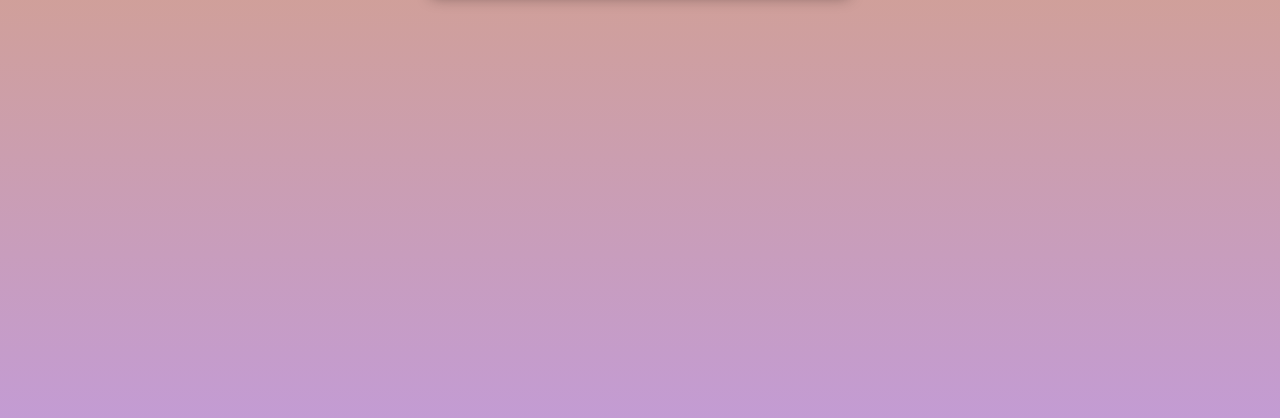
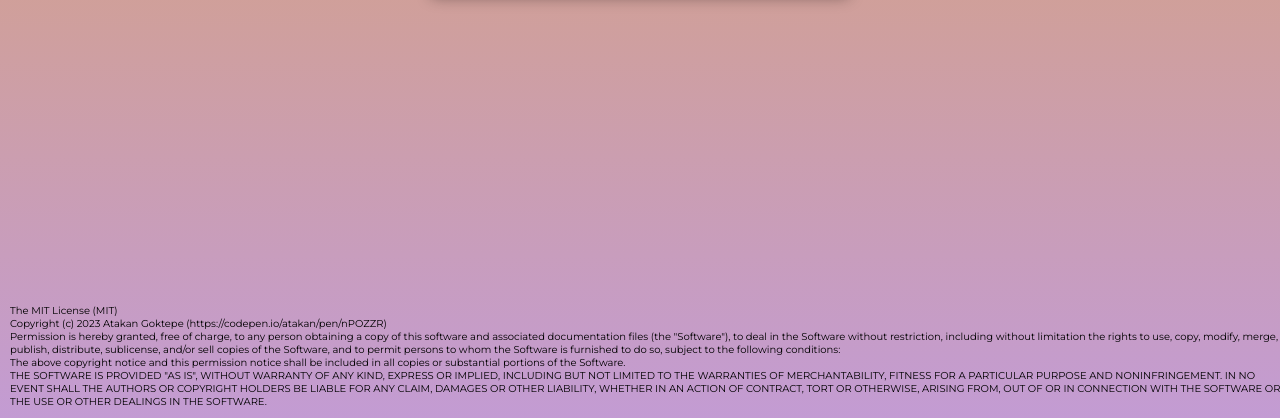
Before and after one commit to i-am-not-kangjik/Well-Founded-Confidence, a Flask app: page / in a window 1280 px wide. Shown: the part 382-800 px from the top of the page. Run offline with Flask 2, Linux system fonts and the light colour scheme; parts of the project's set-up code (start-up, migrations or seed data) failed here and were passed over.

Commit message:
add MIT licences

```diff
--- a/static/app.css
+++ b/static/app.css
@@ -207,3 +207,11 @@ body {
 	  transform: translateX(-50%);
 	}
   }
+  footer {
+	position: fixed;
+	left: 0;
+	bottom: 0;
+	width: 100%;
+	font-size: 10px;
+	padding: 10px;
+  }
--- a/templates/index.html
+++ b/templates/index.html
@@ -86,7 +86,25 @@
             <input type="submit" value="Submit">
         </fieldset>
     </form>
-
+    <footer>
+        <p>The MIT License (MIT)</p>
+        <p>Copyright (c) 2023 Atakan Goktepe (https://codepen.io/atakan/pen/nPOZZR)</p>
+        <p>Permission is hereby granted, free of charge, to any person obtaining a copy
+        of this software and associated documentation files (the "Software"), to deal
+        in the Software without restriction, including without limitation the rights
+        to use, copy, modify, merge, publish, distribute, sublicense, and/or sell
+        copies of the Software, and to permit persons to whom the Software is
+        furnished to do so, subject to the following conditions:</p>
+        <p>The above copyright notice and this permission notice shall be included in all
+        copies or substantial portions of the Software.</p>
+        <p>THE SOFTWARE IS PROVIDED "AS IS", WITHOUT WARRANTY OF ANY KIND, EXPRESS OR
+        IMPLIED, INCLUDING BUT NOT LIMITED TO THE WARRANTIES OF MERCHANTABILITY,
+        FITNESS FOR A PARTICULAR PURPOSE AND NONINFRINGEMENT. IN NO EVENT SHALL THE
+        AUTHORS OR COPYRIGHT HOLDERS BE LIABLE FOR ANY CLAIM, DAMAGES OR OTHER
+        LIABILITY, WHETHER IN AN ACTION OF CONTRACT, TORT OR OTHERWISE, ARISING FROM,
+        OUT OF OR IN CONNECTION WITH THE SOFTWARE OR THE USE OR OTHER DEALINGS IN THE
+        SOFTWARE.</p>
+    </footer>
     <script src="{{ url_for('static', filename='script.js') }}"></script>
 </body>
 
```
Also changed, not shown: static/app2.css (+8 -0 lines), templates/result.html (+26 -3 lines).
